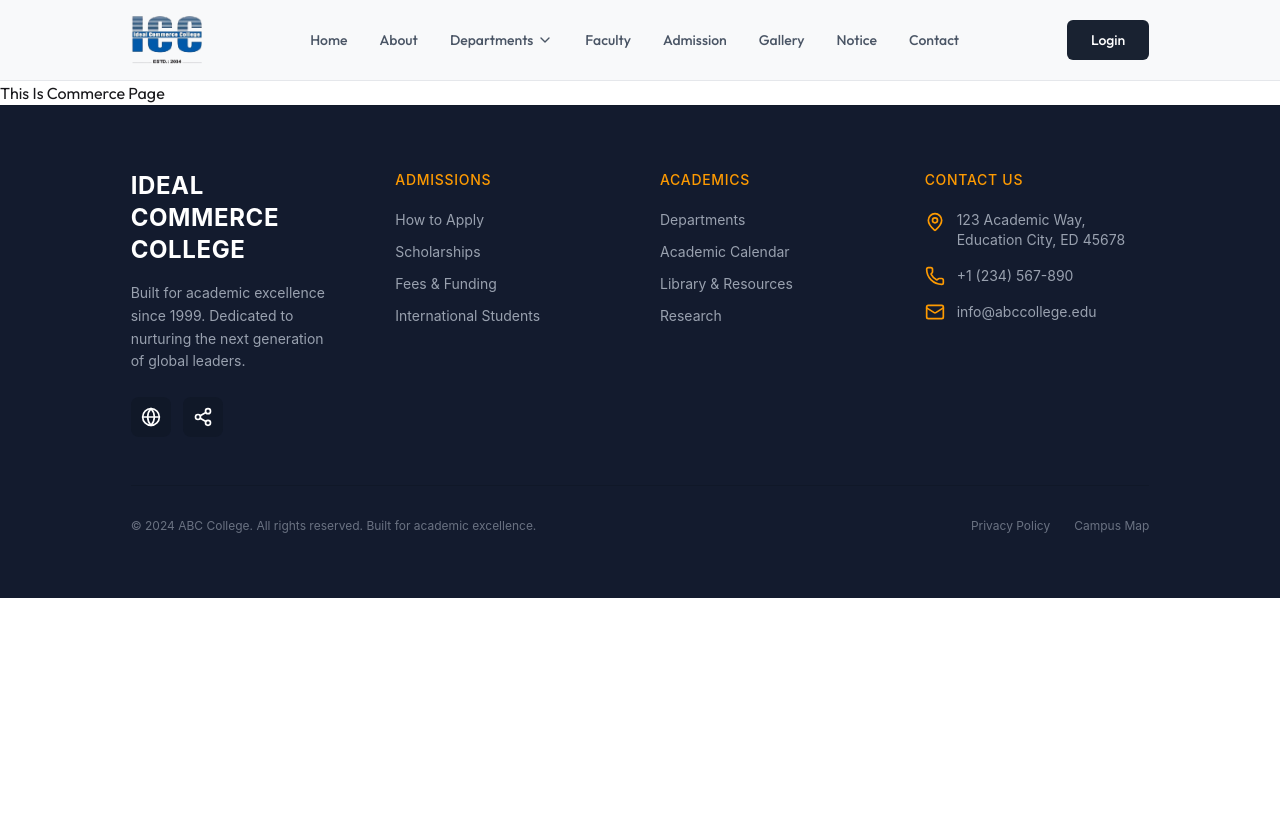
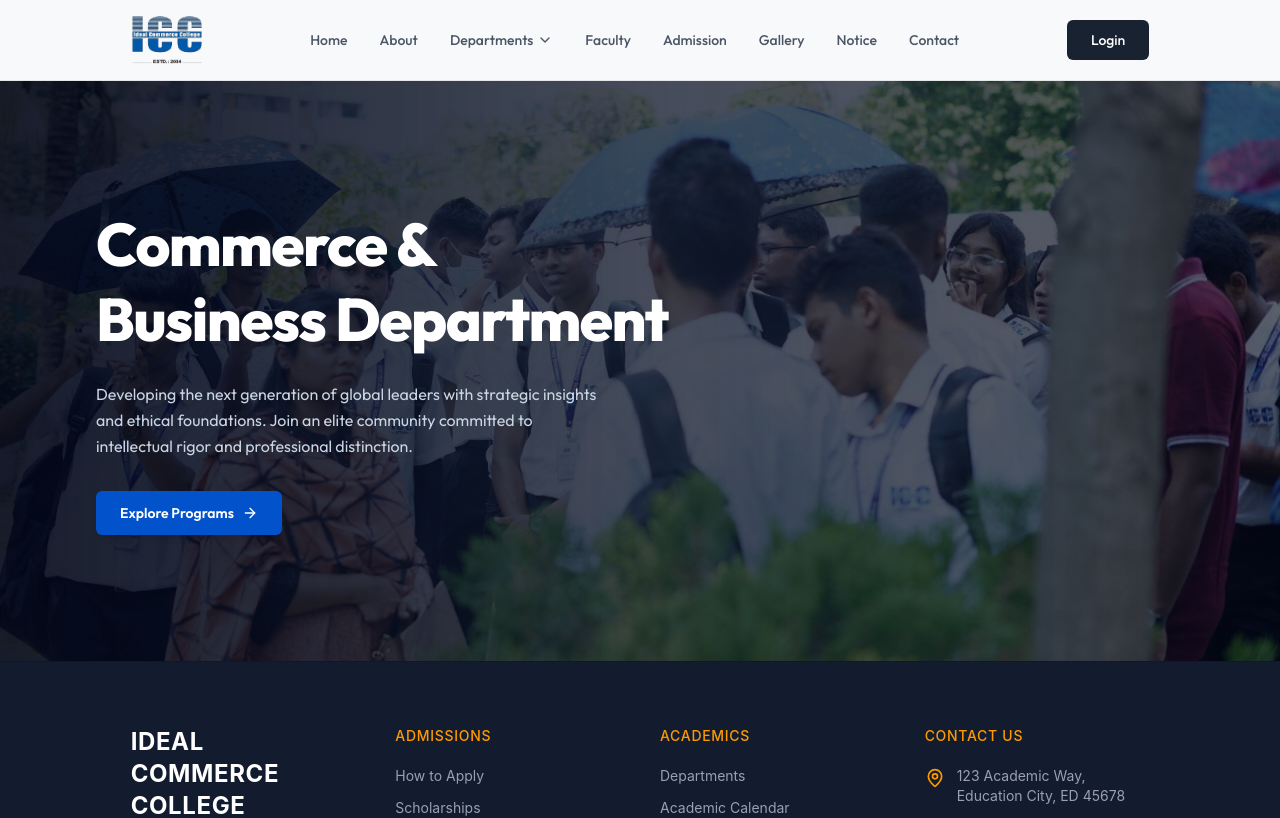
Before and after one commit to FrontFury/icc-modern-client, a React (Vite) app: page /departments/commerce in a window 1280 px wide. Shown: the top 818 px of the page. Built offline with nearby package versions, Linux system fonts and the light colour scheme.

Commit message:
Added Commerce Banner

```diff
--- a/src/pages/Departments/Commerce/Commerce/Commerce.jsx
+++ b/src/pages/Departments/Commerce/Commerce/Commerce.jsx
@@ -1,9 +1,10 @@
+import CommerceBanner from "../CommerceBanner/CommerceBanner";
 
 
 const Commerce = () => {
     return (
         <div>
-            <h2>This Is Commerce Page</h2>
+            <CommerceBanner></CommerceBanner>
         </div>
     );
 };
--- /dev/null
+++ b/src/pages/Departments/Commerce/CommerceBanner/CommerceBanner.jsx
@@ -0,0 +1,44 @@
+import { ArrowRight } from "lucide-react";
+import campusBg from "../../../../assets/Dept/CommerceBanner.jpg";
+
+const CommerceBanner = () => {
+    return (
+    <section
+      className="relative w-full min-h-[500px] md:min-h-[580px] flex items-center bg-cover bg-center bg-no-repeat overflow-hidden"
+      style={{ backgroundImage: `url(${campusBg})` }}
+    >
+      {/* Dark Gradient / Tint Overlay */}
+      <div className="absolute inset-0 bg-gradient-to-r from-slate-950/90 via-slate-900/75 to-slate-950/60 backdrop-brightness-90" />
+
+      {/* Content Container */}
+      <div className="relative z-10 w-11/12 max-w-6xl mx-auto px-4 md:px-8 py-16">
+        <div className="max-w-xl space-y-6">
+
+          {/* Main Title */}
+          <h1 className="text-4xl md:text-5xl lg:text-6xl font-extrabold text-white tracking-tight leading-tight">
+            Commerce & Business Department
+          </h1>
+
+          {/* Subtitle / Description */}
+          <p className="text-slate-300 text-sm md:text-base leading-relaxed font-normal max-w-lg">
+            Developing the next generation of global leaders with strategic insights and ethical foundations. Join an elite community committed to intellectual rigor and professional distinction.
+          </p>
+
+          {/* Action Button */}
+          <div className="pt-2">
+            <a
+              href="#programs"
+              className="inline-flex items-center justify-center gap-2 bg-[#0252cc] hover:bg-[#003da8] text-white text-xs md:text-sm font-semibold px-6 py-3 rounded-md shadow-md transition-all duration-200"
+            >
+              Explore Programs
+              <ArrowRight className="w-4 h-4" />
+            </a>
+          </div>
+
+        </div>
+      </div>
+    </section>
+  );
+};
+
+export default CommerceBanner;
```
Also changed, not shown: src/assets/Dept/CommerceBanner.jpg (added).
